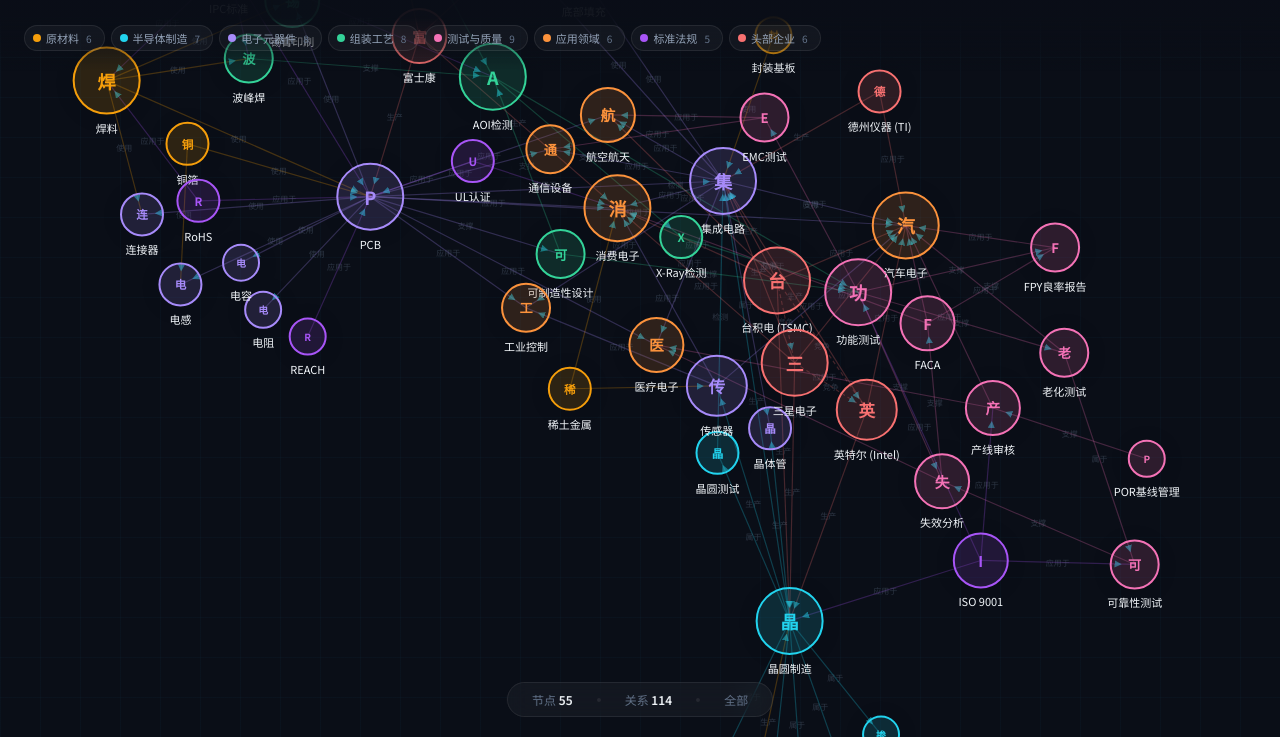
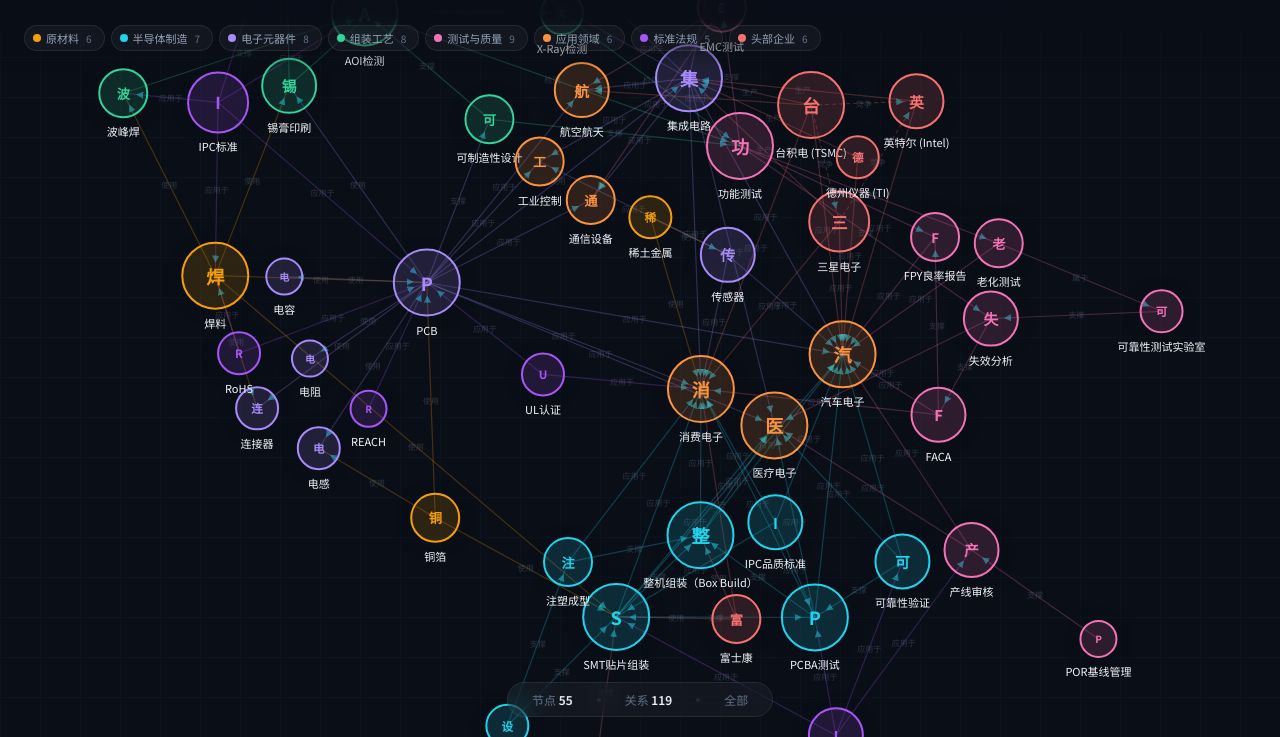
Before and after one commit to javire-art/knowledge-graph, a plain HTML site: page index.html in a window 1280 px wide. Shown: the part 63-800 px from the top of the page. Drawn offline with nearby package versions, Linux system fonts and the light colour scheme.

Commit message:
重构知识图谱：从半导体上游转向消费/汽车/医疗电子下游制造实战知识，新增SMT组装/整机Box Build/注塑/PCBA测试/可靠性验证/IPC标准/TPM设备维护等节点

```diff
--- a/index.html
+++ b/index.html
@@ -396,34 +396,34 @@
 
 const NODES = [
   // === 原材料 ===
-  { id:'silicon-wafer', name:'硅晶圆', nameEn:'Silicon Wafer', cat:'materials',
-    desc:'半导体芯片的基底材料，由高纯度多晶硅通过直拉法或区熔法生长成单晶硅棒，再经切片、研磨、抛光等工艺制成。硅晶圆直径越大（300mm主流），单片芯片成本越低。尺寸演进：4→6→8→12英寸。', tags:['半导体','衬底','硅材料'] },
-  { id:'photoresist', name:'光刻胶', nameEn:'Photoresist', cat:'materials',
-    desc:'光刻工艺中的感光材料，通过紫外线或极紫外光照射后发生化学变化，将掩模版图案转移到晶圆表面。分为正胶（曝光区域溶解）和负胶（未曝光区域溶解），EUV光刻胶是当前研发热点。', tags:['化学品','光刻','图案化'] },
+  { id:'silicon-wafer', name:'芯片/晶圆', nameEn:'IC Chips & Wafers', cat:'materials',
+    desc:'消费/汽车/医疗电子产品的核心有源器件，包括MCU/SoC/存储/电源管理IC/传感器等。电子制造工程师需要理解芯片封装类型（QFP/QFN/BGA/CSP）、芯片工作温度等级（商业/工业/车规）、芯片标识解读（Date Code/Lot Code）以及芯片存储与MSL湿敏等级管控。', tags:['芯片','封装','车规','MSL'] },
+  { id:'photoresist', name:'锡膏与助焊剂', nameEn:'Solder Paste & Flux', cat:'materials',
+    desc:'SMT组装的核心辅料。锡膏由焊料合金粉末（SAC305/SAC405等）+ 助焊剂载体组成。管控指标：锡粉粒径分布（Type 3/4/5）、粘度、塌陷性、印刷性。助焊剂活性等级（RMA/RA）决定清洗需求。无铅转型后SAC305成为主流，低温SnBi用于热敏感元件。', tags:['锡膏','助焊剂','SAC305','焊接'] },
   { id:'copper-foil', name:'铜箔', nameEn:'Copper Foil', cat:'materials',
     desc:'PCB和FPC的关键导电材料，由电解法或压延法制成。厚度规格从12μm到105μm不等，超薄铜箔（≤12μm）用于HDI和高频高速板。锂电池负极集流体也大量使用铜箔。', tags:['PCB','导电','电解'] },
-  { id:'substrate', name:'封装基板', nameEn:'IC Substrate', cat:'materials',
-    desc:'芯片封装的载体，提供电气连接和机械支撑。按材料分为有机基板（BT树脂、ABF）和陶瓷基板。FC-BGA基板是CPU/GPU主流封装方案，层数可达20层以上，线宽/线距走向微米级。', tags:['封装','载板','ABF'] },
+  { id:'substrate', name:'PCB基板', nameEn:'PCB Substrate', cat:'materials',
+    desc:'消费/汽车/医疗电子产品PCB的基材。FR-4（玻纤环氧树脂）最通用，高频材料（Rogers/Taconic）用于射频/天线板，铝基板用于LED/电源板，FPC柔性板用PI（聚酰亚胺）。表面处理：HASL（有铅/无铅）、ENIG（沉金）、OSP（有机保焊膜）、沉锡。选用依据：成本、可靠性、焊接性、环保要求。', tags:['FR-4','高频板','FPC','表面处理'] },
   { id:'solder', name:'焊料', nameEn:'Solder', cat:'materials',
     desc:'电子组装中用于连接元器件与PCB的金属合金。主流无铅焊料SAC305（Sn-3.0Ag-0.5Cu），另有高温焊料（Sn-Sb）和低温焊料（Sn-Bi）。焊膏由焊料粉末和助焊剂混合而成。', tags:['焊接','无铅','SAC305'] },
   { id:'rare-earth', name:'稀土金属', nameEn:'Rare Earth Metals', cat:'materials',
     desc:'电子工业不可或缺的战略材料。钕用于永磁电机（扬声器、硬盘、EV电机），镧用于光学玻璃，钇用于LED荧光粉，镝用于高性能磁材。中国占全球稀土产量60%以上。', tags:['战略材料','永磁','荧光粉'] },
 
-  // === 半导体制造 ===
-  { id:'wafer-fab', name:'晶圆制造', nameEn:'Wafer Fabrication', cat:'manufacturing',
-    desc:'在硅晶圆表面通过光刻、沉积、刻蚀、掺杂等上百道工序构建微电子电路。Fab厂投资巨大（一座3nm工厂超200亿美元），制造过程在Class 1/10洁净室中进行。台积电、三星、英特尔为三大龙头。', tags:['Fab','晶圆厂','洁净室'] },
-  { id:'photolithography', name:'光刻', nameEn:'Photolithography', cat:'manufacturing',
-    desc:'利用光刻机通过掩模版将电路图案投影到涂有光刻胶的晶圆上。分辨率决定芯片制程节点。光刻机光源演进：汞灯→KrF(248nm)→ArF(193nm)→ArFi(浸没式)→EUV(13.5nm)→High-NA EUV。', tags:['光刻机','EUV','分辨率','ASML'] },
-  { id:'etching', name:'刻蚀', nameEn:'Etching', cat:'manufacturing',
-    desc:'去除晶圆表面不需要的材料以形成电路图案。分为湿法刻蚀（化学溶液）和干法刻蚀（等离子体）。干法可实现各向异性刻蚀（垂直侧壁），是先进制程的主流。刻蚀选择比和均匀性是关键指标。', tags:['等离子体','各向异性','干法'] },
-  { id:'deposition', name:'薄膜沉积', nameEn:'Thin Film Deposition', cat:'manufacturing',
-    desc:'在晶圆表面生长或沉积各种薄膜材料。PVD（物理气相沉积）用于金属膜，CVD/PECVD（化学气相沉积）用于绝缘膜和半导体膜，ALD（原子层沉积）用于高k栅介质等超薄膜。', tags:['CVD','PVD','ALD','薄膜'] },
-  { id:'doping', name:'掺杂', nameEn:'Doping', cat:'manufacturing',
-    desc:'向硅晶圆中引入杂质元素以改变导电类型和电阻率。N型掺杂（磷、砷）增加电子浓度，P型掺杂（硼）增加空穴浓度。工艺方法包括热扩散和离子注入，离子注入精度更高。', tags:['离子注入','扩散','PN结'] },
-  { id:'cmp', name:'化学机械抛光', nameEn:'CMP', cat:'manufacturing',
-    desc:'通过化学腐蚀和机械研磨结合实现晶圆表面的全局平坦化。每层金属化和介电层沉积后都需要CMP，铜互连工艺中CMP起关键作用。CMP浆料（Slurry）和抛光垫是核心耗材。', tags:['平坦化','CMP','Slurry'] },
-  { id:'wafer-test', name:'晶圆测试', nameEn:'Wafer Probe Test', cat:'manufacturing',
-    desc:'在划片前对晶圆上每个裸片（Die）进行电性能测试。使用探针卡接触Pad/凸点，测试良率决定哪些Die可进入封装工序。CP测试（Chip Probe）是良率管理的第一道关卡。', tags:['探针','良率','CP测试'] },
+  // === 消费电子制造（替代原半导体制造） ===
+  { id:'smt-assembly', name:'SMT贴片组装', nameEn:'SMT Assembly', cat:'manufacturing',
+    desc:'消费/汽车/医疗电子产品的核心组装工艺。涵盖锡膏印刷→贴片→回流焊全流程。关键管控：钢网开口设计、贴片机CPH与精度、炉温曲线Profiling、SPI/AOI检测覆盖率。SMT良率直接影响产品成本和交付。', tags:['SMT','贴片','回流焊','钢网'] },
+  { id:'box-build', name:'整机组装（Box Build）', nameEn:'Box Build Assembly', cat:'manufacturing',
+    desc:'从PCBA到成品整机的完整组装过程。包括结构件装配、螺丝扭力管控（Tory/Torx规格）、点胶/灌胶（UV胶/环氧树脂）、FPC/BTB连接器压接、喇叭/马达/摄像头模组组装、气密性测试。Box Build的自动化程度是衡量工厂能力的关键指标。', tags:['整机组装','扭力','点胶','FPC'] },
+  { id:'injection-molding', name:'注塑成型', nameEn:'Injection Molding', cat:'manufacturing',
+    desc:'电子产品的塑料结构件（外壳/支架/卡扣）的核心成型工艺。关键参数：温度（料筒/模具）、压力（注射/保压）、速度、冷却时间。常见缺陷：缩水、飞边、熔接痕、翘曲。DOE优化参数窗口，减少试模次数。', tags:['注塑','模具','塑料','参数窗口'] },
+  { id:'pcba-testing', name:'PCBA测试', nameEn:'PCBA Testing', cat:'manufacturing',
+    desc:'PCBA级的电性能验证。ICT（在线测试）检测元件值/焊接/开路短路，FCT（功能测试）模拟产品实际工作环境验证功能。Boundary Scan（JTAG）用于BGA等不可触及焊点的测试。测试覆盖率（Test Coverage）是DFT的核心目标。', tags:['ICT','FCT','Boundary Scan','测试覆盖率'] },
+  { id:'reliability-test', name:'可靠性验证', nameEn:'Reliability Test', cat:'manufacturing',
+    desc:'电子产品量产前的可靠性验证。包括：温度循环（TCT，-40~125°C）、湿度偏压（HAST 130°C/85%RH）、振动/机械冲击、跌落、盐雾。汽车电子还需额外做Power Temperature Cycling、TDDB等。MTBF预测与加速寿命模型搭建。', tags:['TCT','HAST','温循','MTBF'] },
+  { id:'ipc-quality', name:'IPC品质标准', nameEn:'IPC Quality Standards', cat:'manufacturing',
+    desc:'电子组装行业最广泛采用的可接受性标准。IPC-A-610（组件可接受性）三级分类：Class 1消费/Class 2专业/Class 3高可靠性。IPC-7711/7721返工返修标准。IPC-600 PCB验收标准。这些标准是IQC/IPQC/OQC的共同判定依据。', tags:['IPC-A-610','可接受性','Class 3','返工'] },
+  { id:'equipment-pm', name:'设备预防维护', nameEn:'Preventive Maintenance', cat:'manufacturing',
+    desc:'确保产线设备长期稳定运行的管理体系。TPM（全员生产维护）框架下的自主保养（操作员日常点检）/专业保养（工程师定期维护）/预防保养（基于时间/次数的部件更换）。MTBF/MTTR跟踪、备件安全库存管理、设备停机损失分析。', tags:['TPM','MTBF','MTTR','备件'] },
 
   // === 电子元器件 ===
   { id:'ic', name:'集成电路', nameEn:'Integrated Circuit (IC)', cat:'components',
@@ -468,7 +468,7 @@
     desc:'在高温（通常85~125°C）下使产品满载运行一段时间，加速暴露早期失效（Infant Mortality）。用于高可靠性产品（汽车、军工、通信基站），淘汰有潜在缺陷的器件。', tags:['可靠性','早期失效','高温','HALT'] },
   { id:'emc-test', name:'EMC测试', nameEn:'Electromagnetic Compatibility', cat:'testing',
     desc:'确保电子产品在电磁环境中正常工作且不对环境产生过量电磁干扰。测试分EMI（辐射/传导发射）和EMS（抗扰度）。使用暗室（Anechoic Chamber）、频谱分析仪、天线等设备。', tags:['EMC','EMI','暗室','认证'] },
-  { id:'reliability-test', name:'可靠性测试', nameEn:'Reliability Test', cat:'testing',
+  { id:'reliability-lab', name:'可靠性测试实验室', nameEn:'Reliability Lab Testing', cat:'testing',
     desc:'评估产品在规定条件下完成规定功能的能力。包括温度循环、湿度偏压（HAST）、振动、跌落、盐雾等。MTBF（平均无故障时间）和寿命加速模型用于预测产品使用寿命。', tags:['MTBF','HAST','环境试验','加速'] },
   { id:'failure-analysis', name:'失效分析', nameEn:'Failure Analysis', cat:'testing',
     desc:'对故障产品进行系统化根因分析，防止同类问题重复发生。常用手段：X-Ray→SAT（声学扫描）→Cross-section（切片）→SEM/EDX→FIB。DFA（Design for Analysis）是先进分析理念。', tags:['FA','SEM','切片','根因分析'] },
@@ -535,27 +535,20 @@
 };
 
 const EDGES = [
-  // 原材料 → 半导体制造
-  { s:'silicon-wafer',  t:'wafer-fab',     type:'produces' },
-  { s:'photoresist',    t:'photolithography', type:'uses' },
-  { s:'silicon-wafer',  t:'photolithography', type:'uses' },
+  // 原材料 → 制造
+  { s:'copper-foil',    t:'smt-assembly',    type:'uses' },
+  { s:'solder',         t:'smt-assembly',    type:'uses' },
 
-  // 半导体制造内部
-  { s:'wafer-fab',      t:'photolithography', type:'part_of' },
-  { s:'wafer-fab',      t:'etching',          type:'part_of' },
-  { s:'wafer-fab',      t:'deposition',       type:'part_of' },
-  { s:'wafer-fab',      t:'doping',           type:'part_of' },
-  { s:'wafer-fab',      t:'cmp',              type:'part_of' },
-  { s:'wafer-fab',      t:'wafer-test',       type:'part_of' },
-  { s:'photolithography',t:'etching',         type:'enables' },
-  { s:'deposition',     t:'cmp',              type:'enables' },
-
-  // 半导体制造 → 元器件
-  { s:'wafer-fab',      t:'ic',              type:'produces' },
-  { s:'wafer-fab',      t:'transistor',       type:'produces' },
-  { s:'wafer-fab',      t:'sensor',           type:'produces' },
-  { s:'wafer-test',     t:'ic',              type:'tests' },
-  { s:'substrate',      t:'ic',              type:'uses' },
+  // 制造内部
+  { s:'smt-assembly',   t:'pcba-testing',    type:'enables' },
+  { s:'smt-assembly',   t:'box-build',       type:'enables' },
+  { s:'pcba-testing',   t:'box-build',       type:'enables' },
+  { s:'injection-molding', t:'box-build',    type:'enables' },
+  { s:'equipment-pm',   t:'smt-assembly',    type:'enables' },
+  { s:'equipment-pm',   t:'injection-molding', type:'enables' },
+  { s:'reliability-test', t:'pcba-testing',  type:'enables' },
+  { s:'ipc-quality',    t:'smt-assembly',    type:'applies_to' },
+  { s:'ipc-quality',    t:'pcba-testing',    type:'applies_to' },
 
   // 元器件内部
   { s:'ic',             t:'transistor',       type:'part_of' },
@@ -593,11 +586,25 @@
   { s:'xray-inspection',t:'functional-test',  type:'tests' },
   { s:'functional-test',t:'burn-in',          type:'enables' },
   { s:'functional-test',t:'emc-test',         type:'enables' },
-  { s:'burn-in',        t:'reliability-test',  type:'part_of' },
+  { s:'burn-in',        t:'reliability-lab',  type:'part_of' },
   { s:'functional-test',t:'failure-analysis', type:'enables' },
-  { s:'reliability-test',t:'failure-analysis',type:'enables' },
+  { s:'reliability-lab',t:'failure-analysis',type:'enables' },
 
   // 应用领域连接
+  { s:'smt-assembly',   t:'consumer-electronics', type:'applies_to' },
+  { s:'smt-assembly',   t:'automotive',        type:'applies_to' },
+  { s:'smt-assembly',   t:'medical-electronics',type:'applies_to' },
+  { s:'box-build',      t:'consumer-electronics', type:'applies_to' },
+  { s:'box-build',      t:'automotive',        type:'applies_to' },
+  { s:'box-build',      t:'medical-electronics',type:'applies_to' },
+  { s:'pcba-testing',   t:'consumer-electronics', type:'applies_to' },
+  { s:'pcba-testing',   t:'automotive',        type:'applies_to' },
+  { s:'pcba-testing',   t:'medical-electronics',type:'applies_to' },
+  { s:'reliability-test', t:'automotive',      type:'applies_to' },
+  { s:'reliability-test', t:'medical-electronics',type:'applies_to' },
+  { s:'injection-molding', t:'consumer-electronics', type:'applies_to' },
+  { s:'ipc-quality',    t:'consumer-electronics', type:'applies_to' },
+  { s:'ipc-quality',    t:'automotive',        type:'applies_to' },
   { s:'ic',             t:'consumer-electronics', type:'applies_to' },
   { s:'pcb',            t:'consumer-electronics', type:'applies_to' },
   { s:'sensor',         t:'consumer-electronics', type:'applies_to' },
@@ -624,8 +631,8 @@
   { s:'ipc-standards',  t:'reflow',           type:'applies_to' },
   { s:'ipc-standards',  t:'wave-solder',      type:'applies_to' },
   { s:'ipc-standards',  t:'aoi-inspection',   type:'applies_to' },
-  { s:'iso9001',        t:'wafer-fab',        type:'applies_to' },
-  { s:'iso9001',        t:'functional-test',  type:'applies_to' },
+  { s:'iso9001',        t:'smt-assembly',      type:'applies_to' },
+  { s:'iso9001',        t:'pcba-testing',      type:'applies_to' },
   { s:'iso9001',        t:'reliability-test', type:'applies_to' },
   { s:'rohs',           t:'solder',           type:'applies_to' },
   { s:'rohs',           t:'pcb',              type:'applies_to' },
@@ -634,17 +641,13 @@
   { s:'ul',             t:'consumer-electronics', type:'applies_to' },
 
   // 企业关联
-  { s:'tsmc',           t:'wafer-fab',        type:'produces' },
   { s:'tsmc',           t:'ic',               type:'produces' },
-  { s:'samsung',        t:'wafer-fab',        type:'produces' },
   { s:'samsung',        t:'ic',               type:'produces' },
-  { s:'intel',          t:'wafer-fab',        type:'produces' },
   { s:'intel',          t:'ic',               type:'produces' },
-  { s:'foxconn',        t:'pcb',              type:'produces' },
-  { s:'foxconn',        t:'pick-place',       type:'uses' },
-  { s:'foxconn',        t:'reflow',           type:'uses' },
+  { s:'foxconn',        t:'smt-assembly',     type:'uses' },
+  { s:'foxconn',        t:'box-build',        type:'uses' },
   { s:'foxconn',        t:'consumer-electronics', type:'produces' },
-  { s:'asml',           t:'photolithography', type:'produces' },
+  { s:'asml',           t:'smt-assembly',     type:'enables' },
   { s:'ti',             t:'ic',               type:'produces' },
   { s:'ti',             t:'automotive',       type:'applies_to' },
   { s:'tsmc',           t:'consumer-electronics', type:'applies_to' },
```
